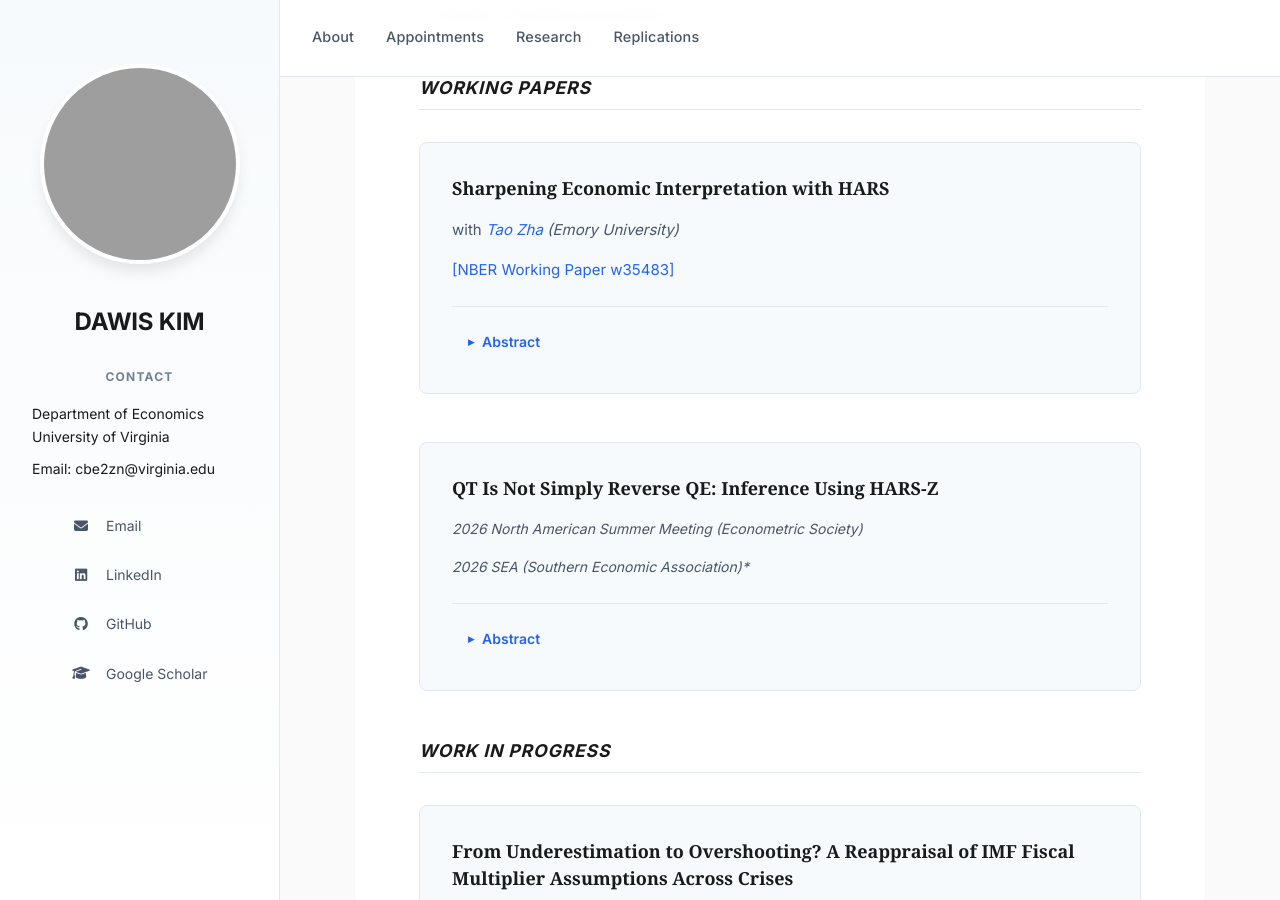
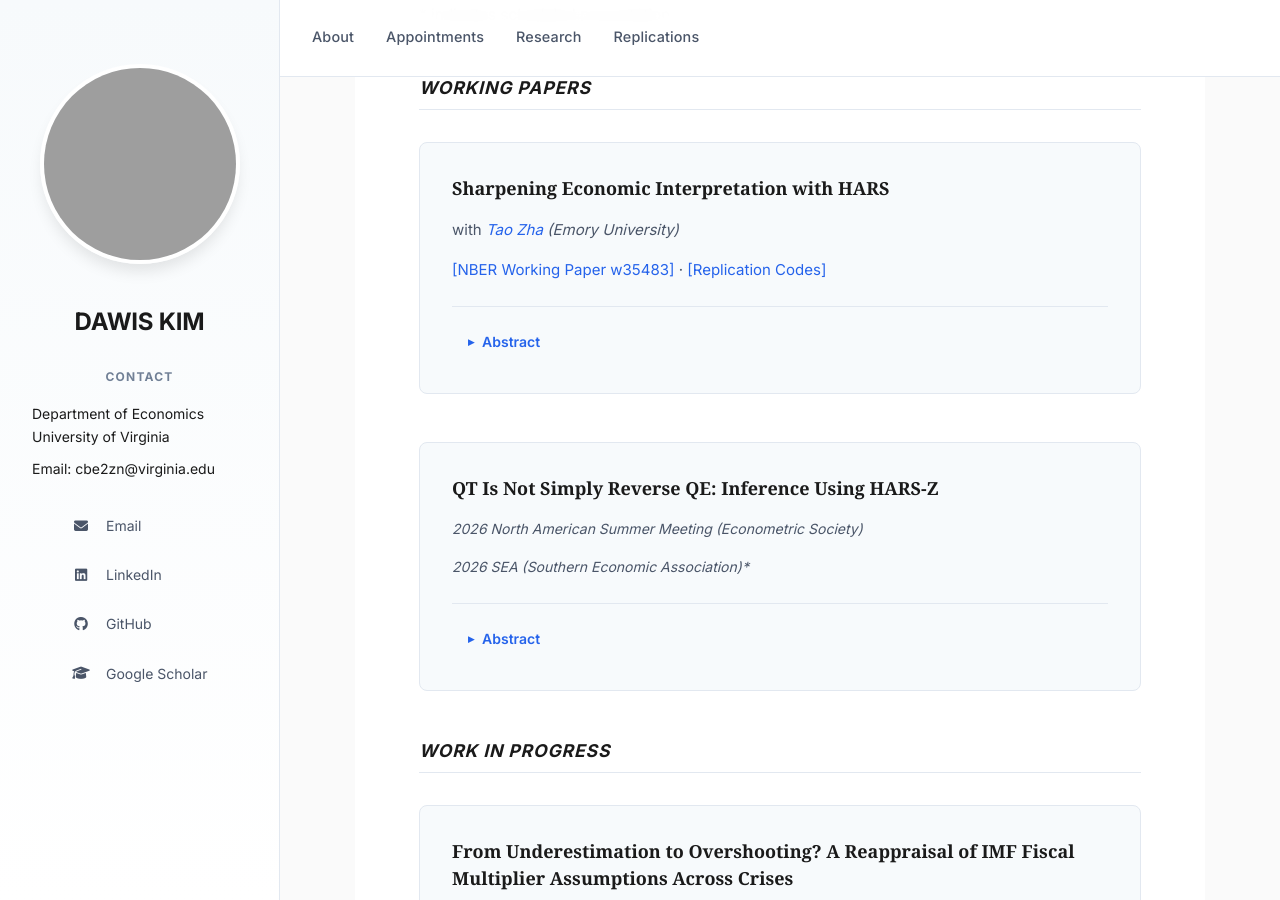
Before and after one commit to davidkim5707/website, a Jekyll site: the page built from index.md, in a window 1280 px wide and 900 px high, scrolled down 855 px. Built offline with Jekyll 4.4.1, drawn with Linux system fonts in a browser that asks for light colours; some web fonts are replaced; grey boxes are pictures that could not be loaded.

Commit message:
Add replication codes link to HARS paper
Co-Authored-By: Claude Opus 4.8 (1M context) <noreply@anthropic.com>

```diff
--- a/index.md
+++ b/index.md
@@ -39,7 +39,7 @@ title: About
 <dl>
   <dt><a href="https://www.nber.org/system/files/working_papers/w35483/w35483.pdf">Sharpening Economic Interpretation with HARS</a></dt>
   <dd>with <em><a href="http://www.tzha.net/" target="_blank">Tao Zha</a> (Emory University)</em></dd>
-  <dd><a href="https://www.nber.org/papers/w35483">[NBER Working Paper w35483]</a></dd>
+  <dd><a href="https://www.nber.org/papers/w35483">[NBER Working Paper w35483]</a> &middot; <a href="https://www.dropbox.com/scl/fo/i2fxistcz7r6slpc58j54/ALYBgJbM-d0D_x5k8_MiIHc?rlkey=uzhibvhrvz41keckbjjmx45bg&st=yfmw6879&dl=0">[Replication Codes]</a></dd>
   <dd class="abstract-toggle">
     <details>
       <summary>Abstract</summary>
```
